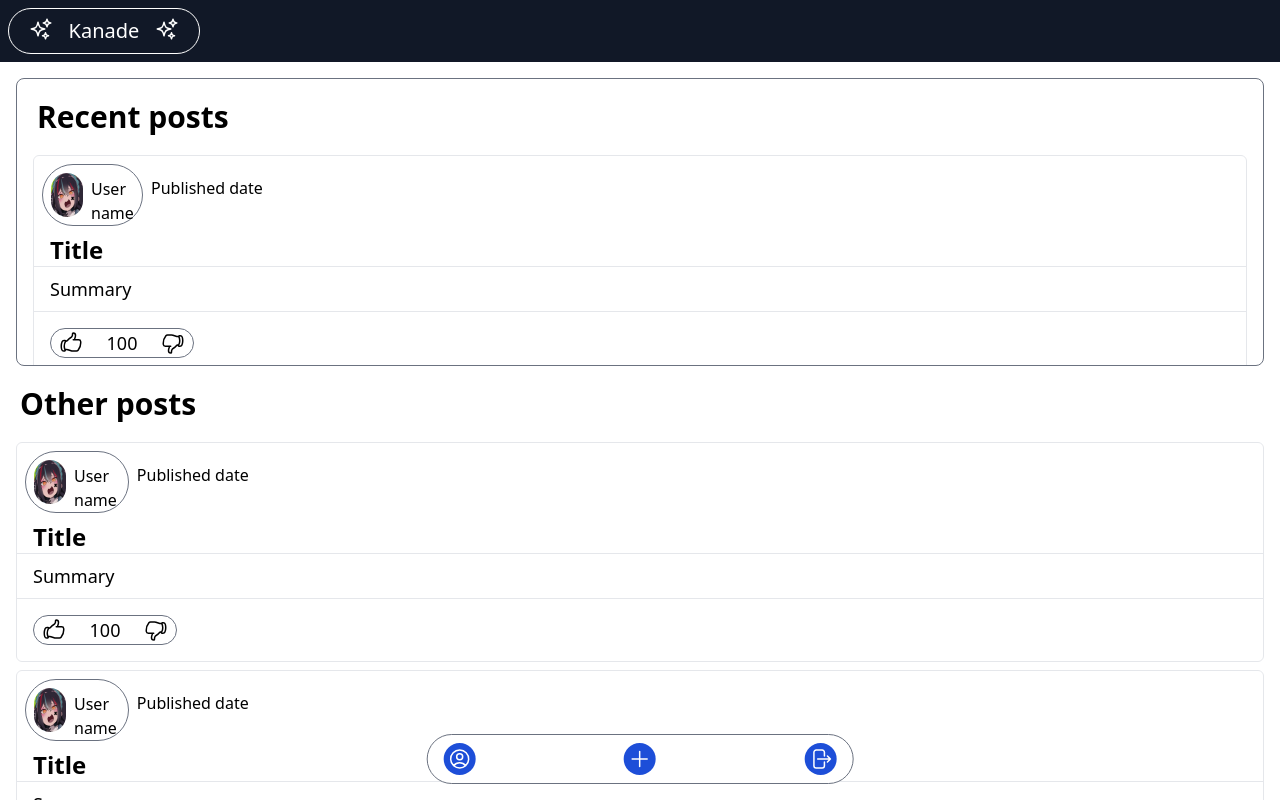
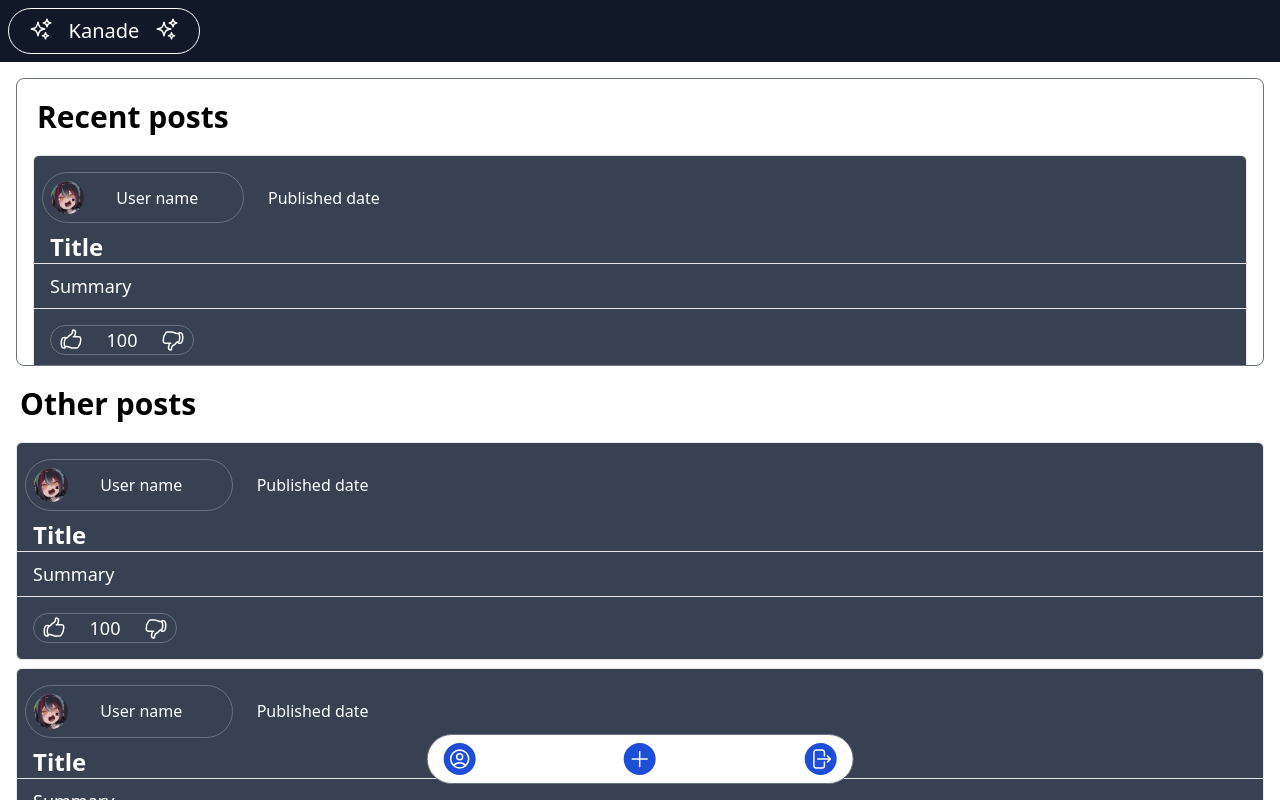
Before and after one commit to UMRGRS/kanade_app, a React (Create React App) app: page /dev in a window 1280 px wide. Shown: the top 800 px of the page. Built offline with nearby package versions, Linux system fonts and the light colour scheme.

Commit message:
Some minor changes

```diff
--- a/src/components/post_template.jsx
+++ b/src/components/post_template.jsx
@@ -4,13 +4,13 @@ import template from "../img/template.jpeg"
 
 export default function PostTemplate({userInfo}){
     return(
-        <div className="mx-4 my-2 border border-gray-200 rounded-md">
-            <div className="flex ">
-                <a href="#" className="flex justify-start w-1/12 border border-gray-500 mt-2 ms-2 rounded-full">
-                    <img src={template} className="rounded-full w-8 m-2" />
-                    <p className="mt-3">User name</p>
+        <div className="mx-4 my-2 border border-gray-200 bg-gray-700 rounded-md text-white">
+            <div className="flex items-center mt-4">
+                <a href="#" className="flex items-center w-4/12 lg:w-2/12 md:w-4/12 sm:w-4/12 justify-start border border-gray-500 ms-2 rounded-full">
+                    <img src={template} className="rounded-full w-2/12 m-2" />
+                    <p className="ms-6">User name</p>
                 </a>
-                <p className="mt-5 ms-2">Published date</p>
+                <p className="ms-6">Published date</p>
             </div>
             <div className="flex ms-4 mt-2">
                 <h1 className="text-2xl font-bold">Title</h1>
```
